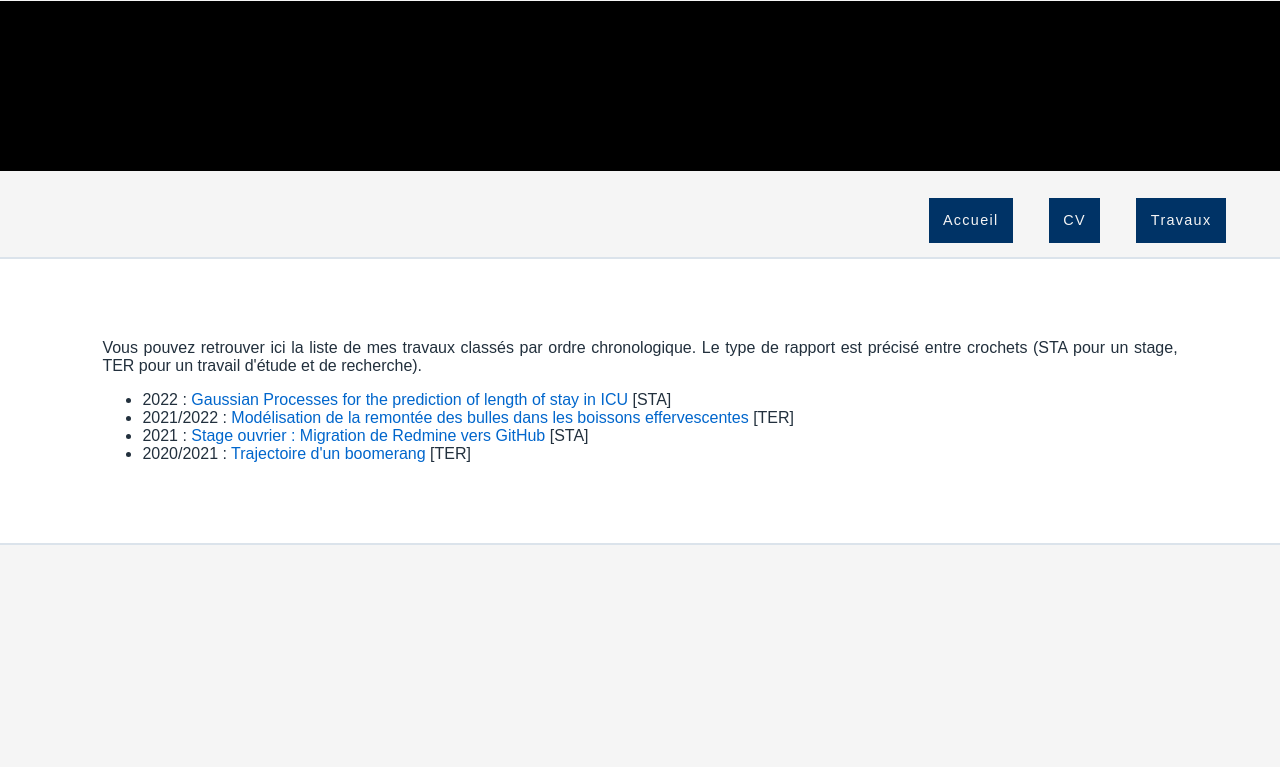
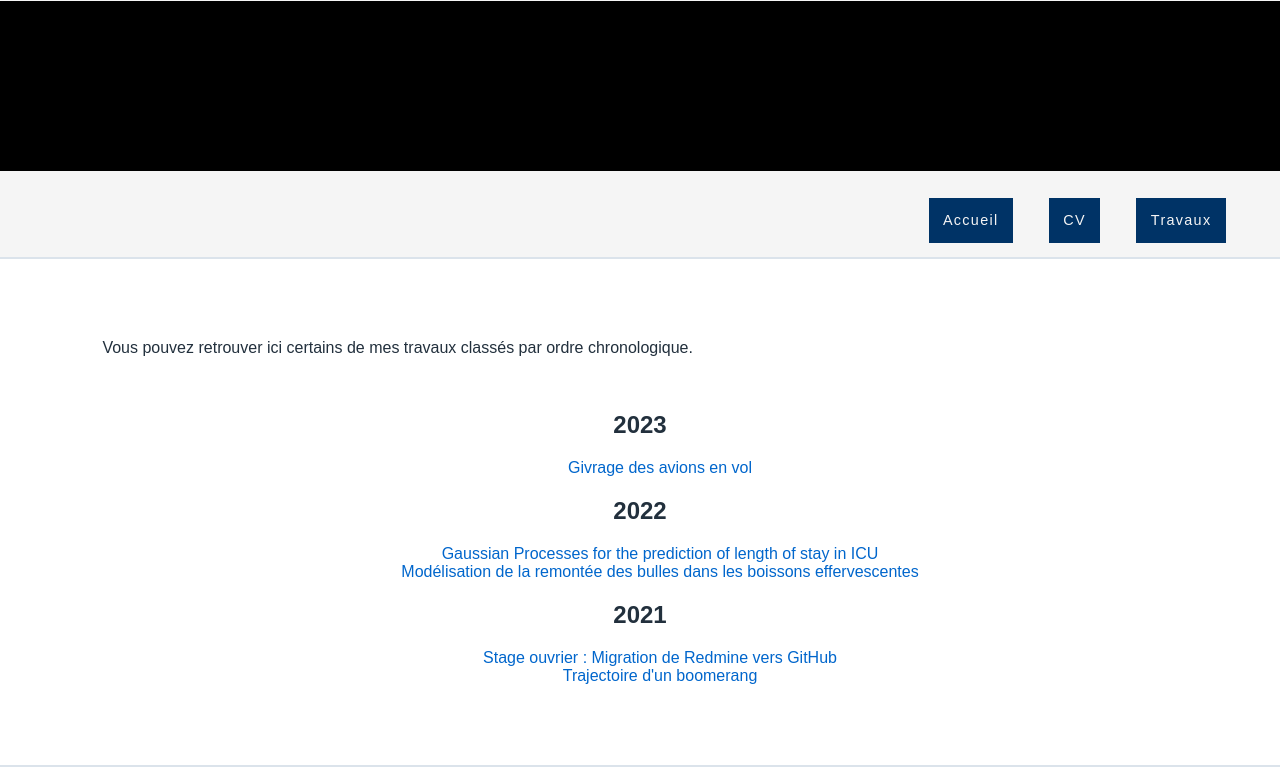
Before and after one commit to Tommte/Page-perso, a plain HTML site: page projets.html in a window 1280 px wide. Shown: the part 79-846 px from the top of the page. Before the commit the page ends 800 px from the top, so only its background shows below. Drawn offline with Linux system fonts and the light colour scheme.

Commit message:
Update projets.html

```diff
--- a/projets.html
+++ b/projets.html
@@ -20,13 +20,26 @@
 </nav>
 
 <div id=contenu>
-<p>Vous pouvez retrouver ici la liste de mes travaux classés par ordre chronologique. Le type de rapport est précisé entre crochets (STA pour un stage, TER pour un travail d'étude et de recherche). </p>
+<p>Vous pouvez retrouver ici certains de mes travaux classés par ordre chronologique. </p> </br>
+
+<center>
+<h2> 2023 </h2>
 <ul>
-<li>2022 : <a href="Rapport_Stage_2A.pdf" target="_blank">Gaussian Processes for the prediction of length of stay in ICU</a> [STA] </li>
-<li>2021/2022 : <a href="TER___Bulles.pdf" target="_blank">Modélisation de la remontée des bulles dans les boissons effervescentes</a> [TER] </li>
-<li>2021 : <a href="recit_decouvertes.pdf" target="_blank">Stage ouvrier : Migration de Redmine vers GitHub</a> [STA] </li>
-<li>2020/2021 : <a href="boomerang.pdf" target="_blank">Trajectoire d'un boomerang</a> [TER] </li>
+<a href="https://badrcherqaoui.github.io/Site-Givrage" target="_blank">Givrage des avions en vol</a>
 </ul>
+
+<h2> 2022 </h2>
+<ul>
+<a href="Rapport_Stage_2A.pdf" target="_blank">Gaussian Processes for the prediction of length of stay in ICU</a> </br>
+<a href="TER___Bulles.pdf" target="_blank">Modélisation de la remontée des bulles dans les boissons effervescentes</a>
+</ul>
+
+<h2> 2021 </h2>
+<ul>
+<a href="recit_decouvertes.pdf" target="_blank">Stage ouvrier : Migration de Redmine vers GitHub</a> </br>
+<a href="boomerang.pdf" target="_blank">Trajectoire d'un boomerang</a>
+</ul>
+</center>
 </div>
 
 </body>
```
